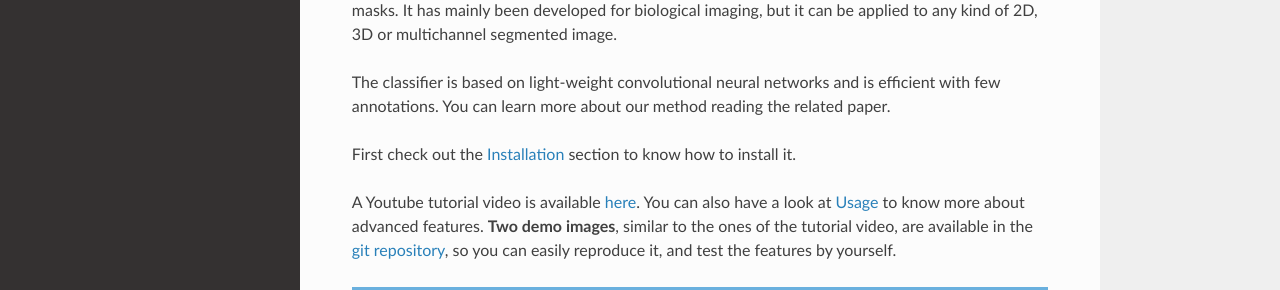
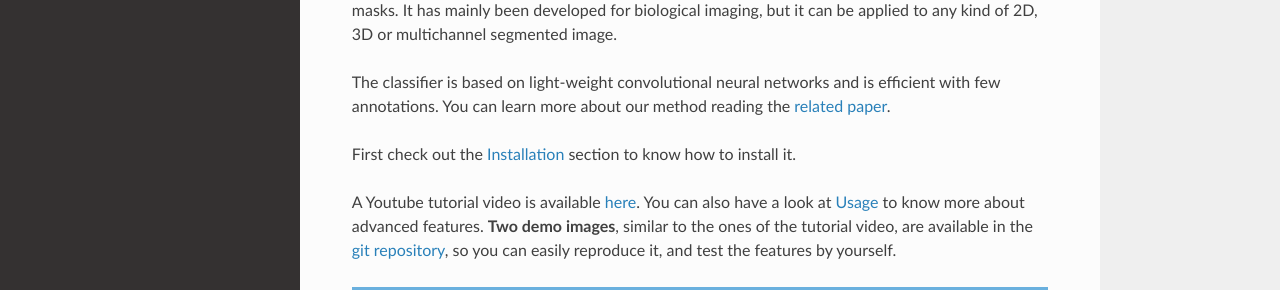
Before and after one commit to koopa31/Svetlana_documentation, a Sphinx documentation site: the page built from docs/source/index.rst, in a window 1280 px wide and 900 px high. Shown: the part 185-475 px from the top of the window. Built offline with Sphinx 7.4.7 and the Read the Docs theme 2.0.0, drawn with Linux system fonts in a browser that asks for light colours; some of the changed lines change nothing that is shown.

Commit message:
ajout lien hal papier

```diff
--- a/docs/source/index.rst
+++ b/docs/source/index.rst
@@ -6,7 +6,7 @@ It has mainly been developed for biological imaging, but it can be applied to an
 segmented image.
 
 The classifier is based on light-weight convolutional neural networks and is efficient with few annotations. You can
-learn more about our method reading the related paper.
+learn more about our method reading the `related paper <https://hal.inria.fr/hal-03927879>`_.
 
 First check out the :doc:`installation` section to know how to install it.
 
```
